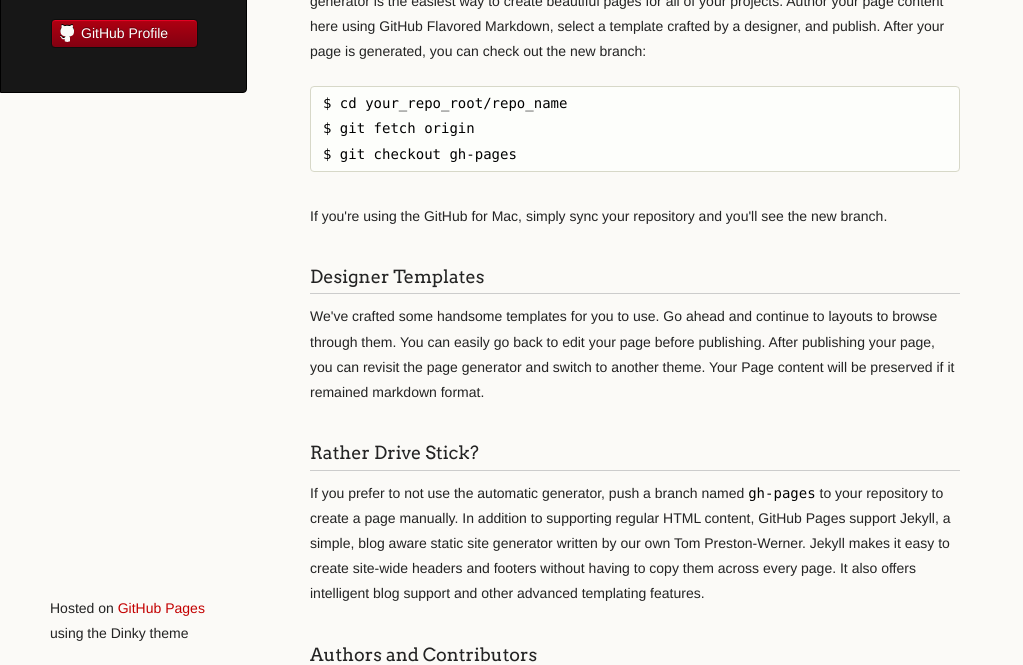
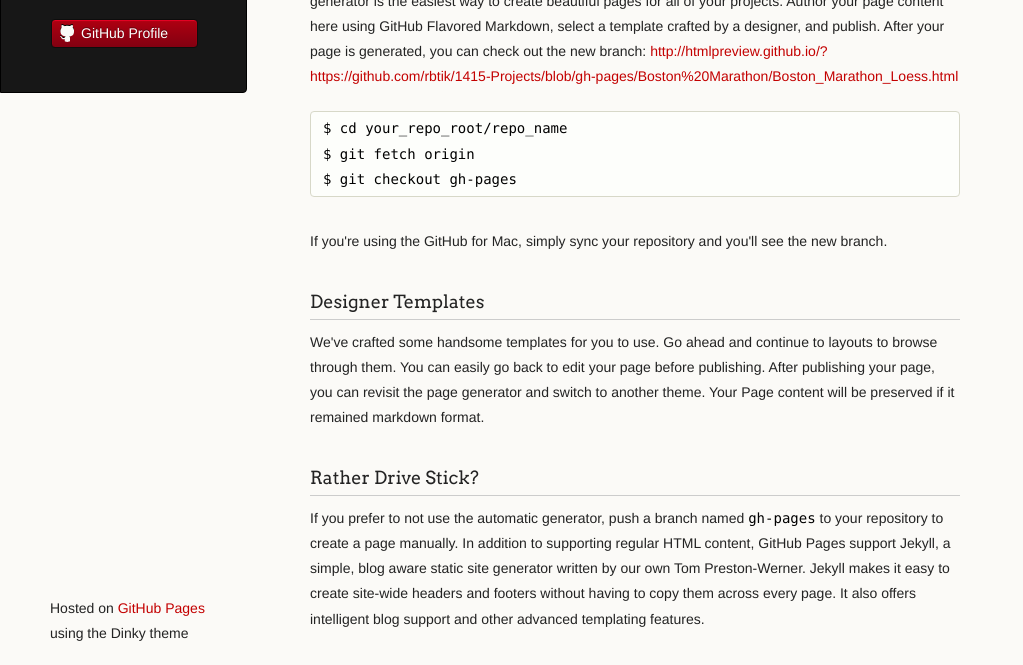
Before and after one commit to rbtik/rbtik.github.io, a plain HTML site: page index.html in a window 1280 px wide. Shown: the part 122-787 px from the top of the page, without its empty margins (0-1023 px from the left). Drawn offline with Linux system fonts and the light colour scheme.

```diff
--- a/index.html
+++ b/index.html
@@ -30,7 +30,8 @@
         <h3>
 <a id="welcome-to-my-portfolio-of-work" class="anchor" href="#welcome-to-my-portfolio-of-work" aria-hidden="true"><span class="octicon octicon-link"></span></a>Welcome to my portfolio of work.</h3>
 
-<p>This sites is a repository of the code I've put together for assignments and what-not. automatic page generator is the easiest way to create beautiful pages for all of your projects. Author your page content here using GitHub Flavored Markdown, select a template crafted by a designer, and publish. After your page is generated, you can check out the new branch:</p>
+<p>This sites is a repository of the code I've put together for assignments and what-not. automatic page generator is the easiest way to create beautiful pages for all of your projects. Author your page content here using GitHub Flavored Markdown, select a template crafted by a designer, and publish. After your page is generated, you can check out the new branch:
+<a href="http://htmlpreview.github.io/?https://github.com/rbtik/1415-Projects/blob/gh-pages/Boston%20Marathon/Boston_Marathon_Loess.html">http://htmlpreview.github.io/?https://github.com/rbtik/1415-Projects/blob/gh-pages/Boston%20Marathon/Boston_Marathon_Loess.html</a> </p>
 
 <pre><code>$ cd your_repo_root/repo_name
 $ git fetch origin
```
Also changed, not shown: params.json (+1 -1 lines).
